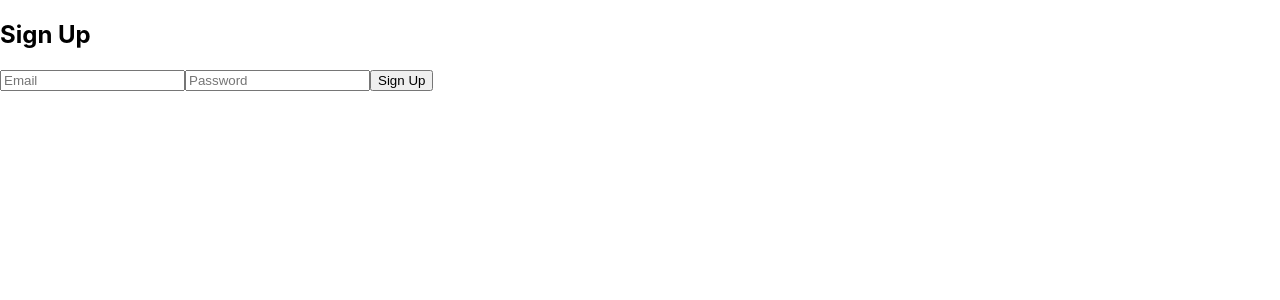
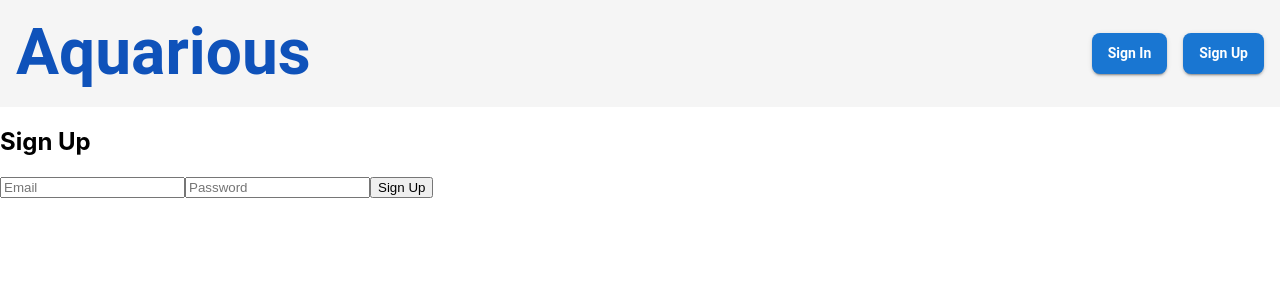
Before and after one commit to aryan84xd/Aquarious, a React (Create React App) app: page /signup in a window 1280 px wide. Shown: the top 300 px of the page. Built offline with nearby package versions, Linux system fonts and the light colour scheme.

Commit message:
added preheader and material UI

```diff
--- a/package.json
+++ b/package.json
@@ -3,6 +3,9 @@
   "version": "0.1.0",
   "private": true,
   "dependencies": {
+    "@emotion/react": "^11.13.5",
+    "@emotion/styled": "^11.13.5",
+    "@mui/material": "^6.1.8",
     "@supabase/supabase-js": "^2.46.1",
     "@testing-library/jest-dom": "^5.17.0",
     "@testing-library/react": "^13.4.0",
--- a/src/App.js
+++ b/src/App.js
@@ -1,9 +1,17 @@
-import React, { useEffect, useState } from 'react';
+import React, { Component, useEffect, useState } from 'react';
 import { BrowserRouter as Router, Route, Routes, Navigate } from 'react-router-dom';
+// Component
 import SignUp from './components/SignUp';
 import SignIn from './components/SignIn';
 import Orders from './components/Orders';
+import Preheader from './components/Preheader'
+
 import { supabase } from './supabaseClient';
+
+import { ThemeProvider } from "@mui/material/styles";
+import theme from "./theme"; // Import the theme
+import Typography from "@mui/material/Typography";
+
 
 function App() {
   const [session, setSession] = useState(null);
@@ -26,7 +34,9 @@ function App() {
   }, []);
 
   return (
-    <Router>
+    <ThemeProvider theme={theme}>
+    <Preheader />
+      <Router>
       <Routes>
         <Route path="/signup" element={<SignUp />} />
         <Route path="/signin" element={<SignIn />} />
@@ -36,7 +46,8 @@ function App() {
         />
         <Route path="*" element={<Navigate to={session ? "/orders" : "/signup"} />} />
       </Routes>
-    </Router>
+      </Router>
+      </ThemeProvider>
   );
 }
 
--- /dev/null
+++ b/src/components/ButtonTemplate.jsx
@@ -0,0 +1,12 @@
+import React from "react";
+import Button from "@mui/material/Button";
+
+const ButtonTemplate = ({ label, onClick, variant, type = "button" }) => {
+  return (
+    <Button type={type} onClick={onClick} variant={variant}>
+      {label}
+    </Button>
+  );
+};
+
+export default ButtonTemplate;
--- /dev/null
+++ b/src/components/Preheader.jsx
@@ -0,0 +1,37 @@
+import React, { useState } from "react";
+import Stack from "@mui/material/Stack";
+
+import ButtonTemplate from "./ButtonTemplate";
+import { Typography } from "@mui/material";
+
+const Preheader = ({ children }) => {
+  const handleClick = () => {
+    console.log("SignedIN/Singup");
+  };
+  return (
+
+    <Stack
+      direction="row"
+      justifyContent="space-between"
+      alignItems="center"
+      padding={2}
+      sx={{ backgroundColor: "#f5f5f5" }}
+    >
+      <Typography variant="h1" color="title">Aquarious</Typography>
+      <Stack spacing={2} direction="row">
+        <ButtonTemplate
+          label="Sign In"
+          onClick={handleClick}
+          variant="contained"
+        />
+        <ButtonTemplate
+          label="Sign Up"
+          onClick={handleClick}
+          variant="contained"
+        />
+      </Stack>
+    </Stack>
+  );
+};
+
+export default Preheader;
--- /dev/null
+++ b/src/theme.js
@@ -0,0 +1,105 @@
+import { createTheme } from "@mui/material/styles";
+
+const theme = createTheme({
+  palette: {
+    primary: {
+      main: "#1976d2", // Blue
+    },
+    secondary: {
+      main: "#dc004e", // Pink
+    },
+    title:{
+        main:"#0F52BA" //blue saphire
+    },
+    background: {
+      default: "#f4f6f8", // Light gray
+      paper: "#ffffff", // White for cards or containers
+    },
+    text: {
+      primary: "#000000", // Black text
+      secondary: "#5f6368", // Gray text
+    },
+  },
+  typography: {
+    fontFamily: "'Roboto', 'Helvetica', 'Arial', sans-serif", // Base font
+    h1: {
+
+      fontSize: "2.5rem",
+      fontWeight: 700,
+      "@media (min-width:600px)": {
+        fontSize: "3rem",
+      },
+      [createTheme().breakpoints.up("md")]: {
+        fontSize: "4rem",
+      },
+    },
+    h2: {
+      fontSize: "2rem",
+      fontWeight: 600,
+      "@media (min-width:600px)": {
+        fontSize: "2.5rem",
+      },
+      [createTheme().breakpoints.up("md")]: {
+        fontSize: "3rem",
+      },
+    },
+    h3: {
+      fontSize: "1.5rem",
+      fontWeight: 500,
+      "@media (min-width:600px)": {
+        fontSize: "2rem",
+      },
+      [createTheme().breakpoints.up("md")]: {
+        fontSize: "2.5rem",
+      },
+    },
+    body1: {
+      fontSize: "1rem",
+      fontWeight: 400,
+    },
+    body2: {
+      fontSize: "0.875rem",
+      fontWeight: 400,
+    },
+    button: {
+      textTransform: "none", // Prevent uppercase transformation
+      fontWeight: 600,
+    },
+  },
+  spacing: 8, // Default spacing unit (e.g., 8px, 16px, 24px, etc.)
+  components: {
+    MuiButton: {
+      styleOverrides: {
+        root: {
+          borderRadius: "8px", // Rounded corners for buttons
+          padding: "8px 16px", // Button padding
+        },
+        containedPrimary: {
+          backgroundColor: "#1976d2",
+          color: "#ffffff",
+          "&:hover": {
+            backgroundColor: "#115293", // Darker blue on hover
+          },
+        },
+        containedSecondary: {
+          backgroundColor: "#dc004e",
+          color: "#ffffff",
+          "&:hover": {
+            backgroundColor: "#9a0036", // Darker pink on hover
+          },
+        },
+      },
+    },
+    MuiCard: {
+      styleOverrides: {
+        root: {
+          borderRadius: "12px",
+          boxShadow: "0 4px 8px rgba(0, 0, 0, 0.1)",
+          padding: "16px",
+        },
+      },
+    },
+  },
+});
+
+export default theme;
```
Also changed, not shown: src/components/Orders.jsx (renamed from src/components/Orders.js), src/components/SignIn.jsx (renamed from src/components/SignIn.js), src/components/SignUp.jsx (renamed from src/components/SignUp.js), 1 other file (tests, documents, lock files or other folders).
